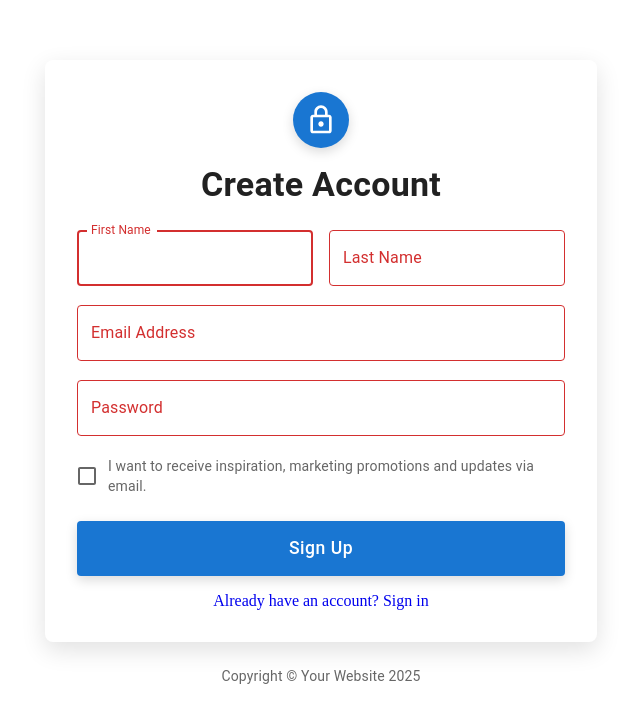
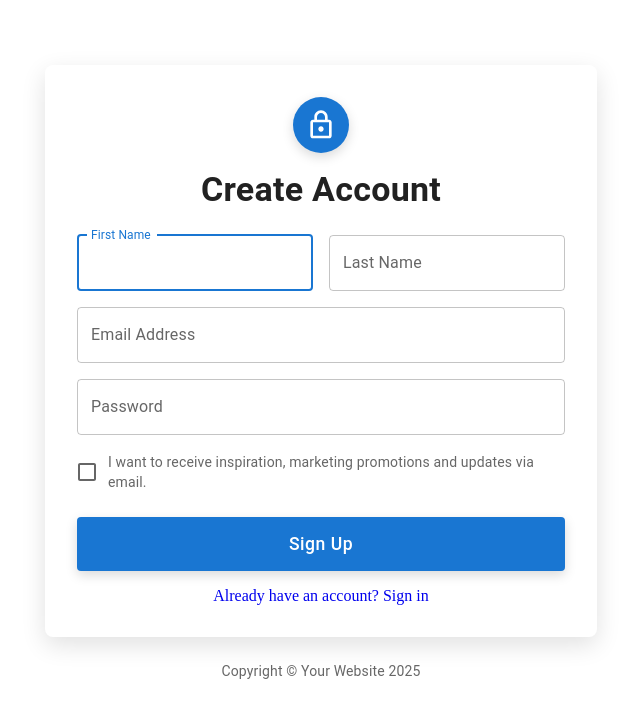
Before and after one commit to Moazam05/mfp, a React app in the folder auth/: page /auth/signup in a window 1280 px wide. Shown: the top 722 px of the page, without its empty margins (319-959 px from the left). Built offline with nearby package versions, Linux system fonts and the light colour scheme.

Commit message:
validation error

```diff
--- a/auth/src/components/Signup.js
+++ b/auth/src/components/Signup.js
@@ -1,17 +1,19 @@
 import React from "react";
 import { Formik, Form, Field, ErrorMessage } from "formik";
 import * as Yup from "yup";
-import Avatar from "@mui/material/Avatar";
-import Button from "@mui/material/Button";
-import TextField from "@mui/material/TextField";
-import FormControlLabel from "@mui/material/FormControlLabel";
-import Checkbox from "@mui/material/Checkbox";
-import Grid from "@mui/material/Grid";
-import Box from "@mui/material/Box";
+import {
+  Avatar,
+  Button,
+  TextField,
+  FormControlLabel,
+  Checkbox,
+  Grid,
+  Box,
+  Typography,
+  Container,
+  Paper,
+} from "@mui/material";
 import LockOutlinedIcon from "@mui/icons-material/LockOutlined";
-import Typography from "@mui/material/Typography";
-import Container from "@mui/material/Container";
-import Paper from "@mui/material/Paper";
 import { Link, useNavigate } from "react-router-dom";
 import { useDispatch } from "react-redux";
 import useTypedSelector from "../hooks/useTypedSelector";
@@ -25,7 +27,7 @@ export default function SignUp({ onSignIn }) {
   const usersList = useTypedSelector(selectUsers);
 
   // Validation schema using Yup
-  const validationSchema = Yup.object({
+  const validationSchema = Yup.object().shape({
     firstName: Yup.string().required("First Name is required"),
     lastName: Yup.string().required("Last Name is required"),
     email: Yup.string()
@@ -43,7 +45,6 @@ export default function SignUp({ onSignIn }) {
         email: values.email.toLowerCase(),
         password: values.password,
       };
-      console.log("payload", payload);
 
       // Check if user already exists
       const findUser = usersList.find(
@@ -123,7 +124,6 @@ export default function SignUp({ onSignIn }) {
             Create Account
           </Typography>
 
-          {/* Formik Form */}
           <Formik
             initialValues={{
               firstName: "",
@@ -134,8 +134,9 @@ export default function SignUp({ onSignIn }) {
             }}
             validationSchema={validationSchema}
             onSubmit={handleSignUp}
+            validateOnMount={false}
           >
-            {({ isSubmitting }) => (
+            {({ isSubmitting, errors, touched }) => (
               <Form style={{ width: "100%" }}>
                 <Grid container spacing={2}>
                   <Grid item xs={12} sm={6}>
@@ -148,8 +149,8 @@ export default function SignUp({ onSignIn }) {
                       label="First Name"
                       autoFocus
                       variant="outlined"
-                      helperText={<ErrorMessage name="firstName" />}
-                      error={!!ErrorMessage.name}
+                      helperText={touched.firstName && errors.firstName}
+                      error={touched.firstName && !!errors.firstName}
                       sx={{
                         "& .MuiOutlinedInput-root": {
                           borderRadius: 1,
@@ -166,8 +167,8 @@ export default function SignUp({ onSignIn }) {
                       name="lastName"
                       autoComplete="lname"
                       variant="outlined"
-                      helperText={<ErrorMessage name="lastName" />}
-                      error={!!ErrorMessage.name}
+                      helperText={touched.lastName && errors.lastName}
+                      error={touched.lastName && !!errors.lastName}
                       sx={{
                         "& .MuiOutlinedInput-root": {
                           borderRadius: 1,
@@ -184,8 +185,8 @@ export default function SignUp({ onSignIn }) {
                       name="email"
                       autoComplete="email"
                       variant="outlined"
-                      helperText={<ErrorMessage name="email" />}
-                      error={!!ErrorMessage.name}
+                      helperText={touched.email && errors.email}
+                      error={touched.email && !!errors.email}
                       sx={{
                         "& .MuiOutlinedInput-root": {
                           borderRadius: 1,
@@ -203,8 +204,8 @@ export default function SignUp({ onSignIn }) {
                       id="password"
                       autoComplete="current-password"
                       variant="outlined"
-                      helperText={<ErrorMessage name="password" />}
-                      error={!!ErrorMessage.name}
+                      helperText={touched.password && errors.password}
+                      error={touched.password && !!errors.password}
                       sx={{
                         "& .MuiOutlinedInput-root": {
                           borderRadius: 1,
```
